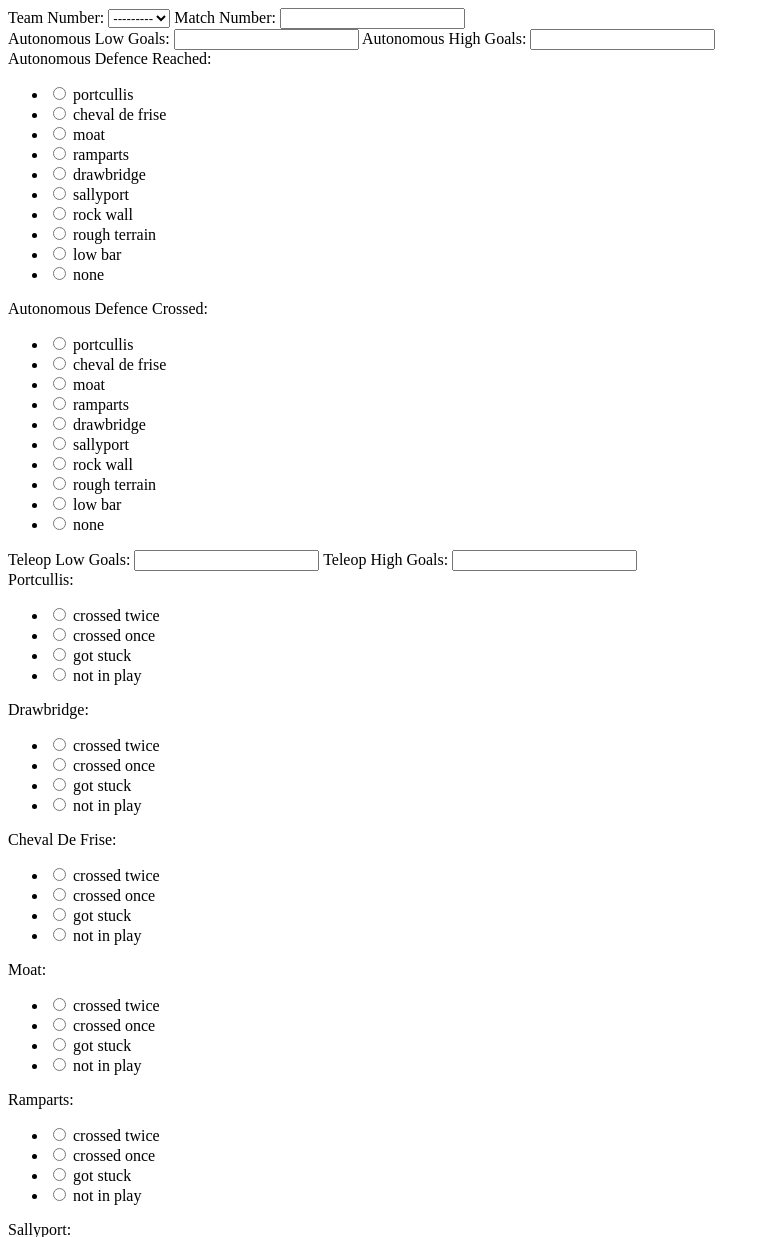
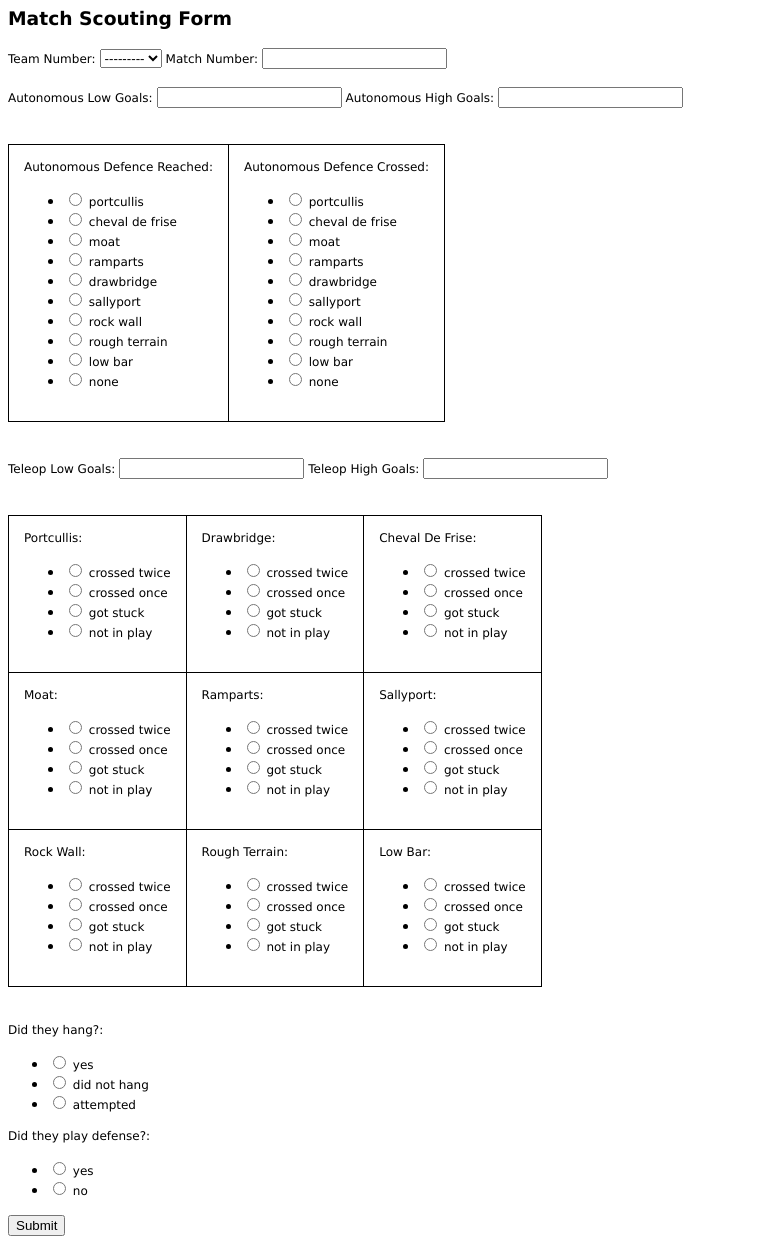
Before and after one commit to alicen6/first_robotics, a Django app: page /form/match/ in a window 1280 px wide. Shown: the top 1237 px of the page, without its empty margins (0-770 px from the left). Run offline with Django 3.2, Linux system fonts and the light colour scheme; data that the repository does not hold is empty.

Commit message:
add initial html styling

```diff
--- a/frcstats/templates/match.html
+++ b/frcstats/templates/match.html
@@ -1,12 +1,44 @@
+<style>
+h3 {
+  font-family: Verdana;
+}
+label {
+  font-family: Verdana;
+  font-size: 12px;
+}
+table {
+    border-collapse: collapse;
+
+}
+table, th, td {
+    border: 1px solid black;
+    padding: 15px;
+}
+a:link, a:visited {
+    background-color: #2F2933;
+    color: white;
+    padding: 4px 6px;
+    text-align: center;
+    text-decoration: none;
+    display: inline-block;
+    font-family: Verdana;
+    font-size: 12px;
+}
+a:hover, a:active {
+    background-color: #01A2A6;
+}
+</style>
+<h3>Match Scouting Form</h3>
 <form method="post" action="">
   {% csrf_token %}
-  <div class="teamInfo">
+  <span>
     {{ match_form.team_number.errors }}
     <label for="{{ match_form.team_number.id_for_label }}">Team Number:</label>
     {{ match_form.team_number }} {{ match_form.match_number.errors }}
     <label for="{{ match_form.match_number.id_for_label }}">Match Number:</label>
     {{ match_form.match_number }}
-  </div>
+  </span>
+  <br></br>
   <div class="autonGoals">
     {{ match_form.auton_low_goals.errors }}
     <label for="{{ match_form.auton_low_goals.id_for_label }}">Autonomous Low Goals:</label>
@@ -14,14 +46,18 @@
     <label for="{{ match_form.auton_high_goals.id_for_label }}">Autonomous High Goals:</label>
     {{ match_form.auton_high_goals }}
   </div>
-  <inline class="autonDefenses">
+  <br></br>
+  <div class="autonDefenses">
+    <table>
     {{ match_form.auton_def_reached.errors }}
-    <label for="{{ match_form.auton_def_reached.id_for_label }}">Autonomous Defence Reached:</label>
-    {{ match_form.auton_def_reached }}
+    <tr><td><label for="{{ match_form.auton_def_reached.id_for_label }}">Autonomous Defence Reached:</label>
+    {{ match_form.auton_def_reached }}</td>
     {{ match_form.auton_def_crossed.errors }}
-    <label for="{{ match_form.auton_def_crossed.id_for_label }}">Autonomous Defence Crossed:</label>
-    {{ match_form.auton_def_crossed }}
-  </inline>
+    <td><label for="{{ match_form.auton_def_crossed.id_for_label }}">Autonomous Defence Crossed:</label>
+    {{ match_form.auton_def_crossed }}</td></tr>
+    </table>
+  </div>
+  <br></br>
   <div class="teleopGoals">
     {{ match_form.teleop_low_goals.errors }}
     <label for="{{ match_form.teleop_low_goals.id_for_label }}">Teleop Low Goals:</label>
@@ -29,35 +65,39 @@
     <label for="{{ match_form.teleop_high_goals.id_for_label }}">Teleop High Goals:</label>
     {{ match_form.teleop_high_goals }}
   </div>
-  <span class="teleopDefenses">
+  <br></br>
+  <div class="teleopDefenses">
+    <table>
       {{ match_form.teleop_portc.errors }}
-      <label for="{{ match_form.teleop_portc.id_for_label }}">Portcullis:</label>
-      {{ match_form.teleop_portc }}
+      <tr><td><label for="{{ match_form.teleop_portc.id_for_label }}">Portcullis:</label>
+      {{ match_form.teleop_portc }}</td>
       {{ match_form.teleop_drawb.errors }}
-      <label for="{{ match_form.teleop_drawb.id_for_label }}">Drawbridge:</label>
-      {{ match_form.teleop_drawb }}
+      <td><label for="{{ match_form.teleop_drawb.id_for_label }}">Drawbridge:</label>
+      {{ match_form.teleop_drawb }}</td>
       {{ match_form.teleop_cdf.errors }}
-      <label for="{{ match_form.teleop_cdf.id_for_label }}">Cheval De Frise:</label>
-      {{ match_form.teleop_cdf }}
+      <td><label for="{{ match_form.teleop_cdf.id_for_label }}">Cheval De Frise:</label>
+      {{ match_form.teleop_cdf }}</td></tr>
       {{ match_form.teleop_moat.errors }}
-      <label for="{{ match_form.teleop_moat.id_for_label }}">Moat:</label>
-      {{ match_form.teleop_moat }}
+      <tr><td><label for="{{ match_form.teleop_moat.id_for_label }}">Moat:</label>
+      {{ match_form.teleop_moat }}</td>
       {{ match_form.teleop_ramparts.errors }}
-      <label for="{{ match_form.teleop_ramparts.id_for_label }}">Ramparts:</label>
-      {{ match_form.teleop_ramparts }}
+      <td><label for="{{ match_form.teleop_ramparts.id_for_label }}">Ramparts:</label>
+      {{ match_form.teleop_ramparts }}</td>
       {{ match_form.teleop_sallyp.errors }}
-      <label for="{{ match_form.teleop_sallyp.id_for_label }}">Sallyport:</label>
-      {{ match_form.teleop_sallyp }}
+      <td><label for="{{ match_form.teleop_sallyp.id_for_label }}">Sallyport:</label>
+      {{ match_form.teleop_sallyp }}</td></tr>
       {{ match_form.teleop_rockwall.errors }}
-      <label for="{{ match_form.teleop_rockwall.id_for_label }}">Rock Wall:</label>
-      {{ match_form.teleop_rockwall }}
+      <tr><td><label for="{{ match_form.teleop_rockwall.id_for_label }}">Rock Wall:</label>
+      {{ match_form.teleop_rockwall }}</td>
       {{ match_form.teleop_rought.errors }}
-      <label for="{{ match_form.teleop_rought.id_for_label }}">Rough Terrain:</label>
-      {{ match_form.teleop_rought }}
+      <td><label for="{{ match_form.teleop_rought.id_for_label }}">Rough Terrain:</label>
+      {{ match_form.teleop_rought }}</td>
       {{ match_form.teleop_lowbar.errors }}
-      <label for="{{ match_form.teleop_lowbar.id_for_label }}">Low Bar:</label>
-      {{ match_form.teleop_lowbar }}
-    </span>
+      <td><label for="{{ match_form.teleop_lowbar.id_for_label }}">Low Bar:</label>
+      {{ match_form.teleop_lowbar }}</td></tr>
+    </table>
+  </div>
+  <br></br>
   <div class="teleopEnd">
     {{ match_form.hang_input.errors }}
     <label for="{{ match_form.hang_input.id_for_label }}">Did they hang?:</label>
```
Also changed, not shown: frcstats/templates/confirmation.html (+21 -1 lines), frcstats/templates/home.html (+19 -1 lines), frcstats/templates/team-stats.html (+25 -2 lines), frcstats/templates/team_info.html (+8 -0 lines).
